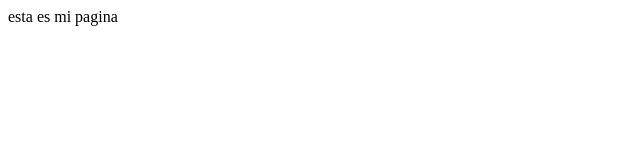
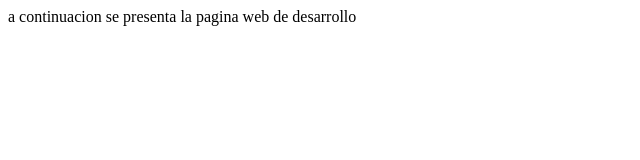
Before and after one commit to JaredQuiroz/Pagina-Web, a plain HTML site: page index.html in a window 1280 px wide. Shown: the whole page, without its empty margins (0-640 px from the left). Drawn offline with Linux system fonts and the light colour scheme.

Commit message:
se actualiza el contenido de la pagina

```diff
--- a/index.html
+++ b/index.html
@@ -3,6 +3,6 @@
         <Title>jared quiroz</Title>
     </head>
     <body>
-        esta es mi pagina
+        a continuacion se presenta la pagina web de desarrollo
     </body>
 </html>
```
